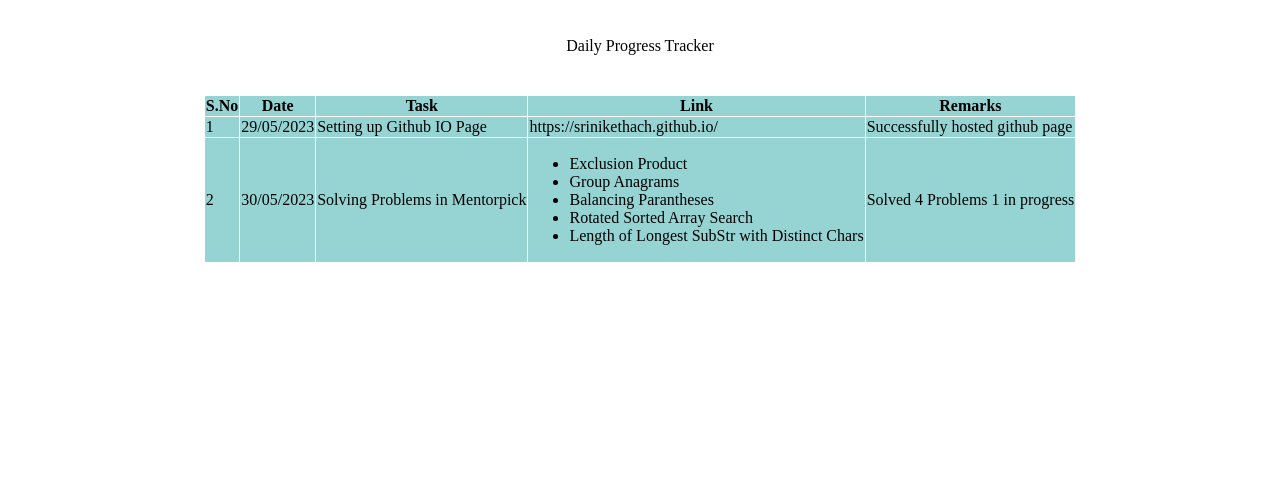
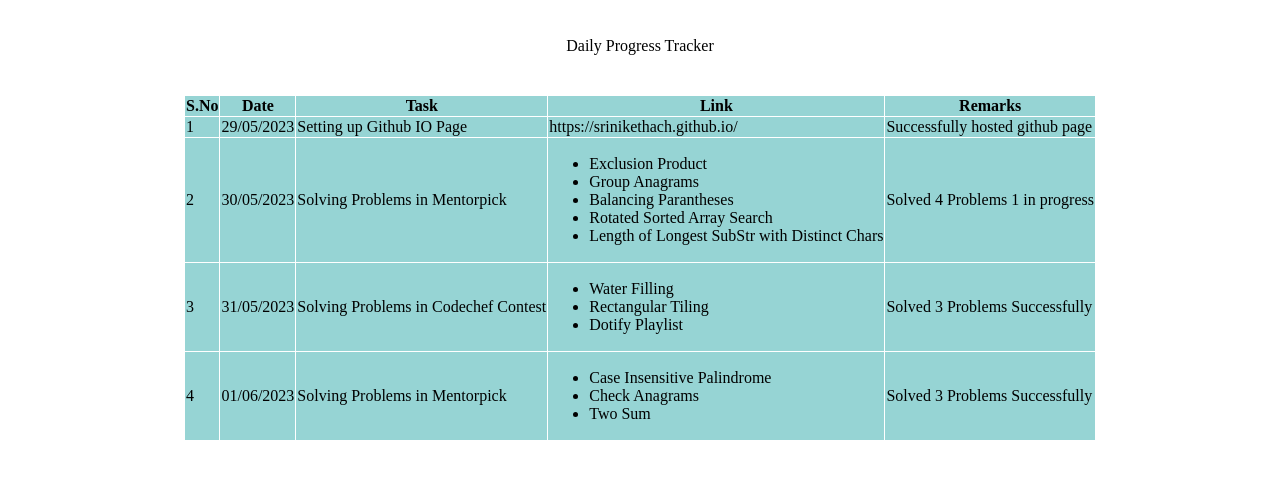
Before and after one commit to SrinikethaCh/SrinikethaCh.github.io, a plain HTML site: page index.html in a window 1280 px wide. Shown: the part 110-588 px from the top of the page. Drawn offline with Linux system fonts and the light colour scheme.

Commit message:
Updated June 1 Task

```diff
--- a/index.html
+++ b/index.html
@@ -39,6 +39,32 @@
             </ul></td>
             <td>Solved 4 Problems 1 in progress</td>
         </tr>
+        <tr>
+            <td>3</td>
+            <td>31/05/2023</td>
+            <td>Solving Problems in Codechef Contest</td>
+            <td>
+                <ul>
+                    <li>Water Filling</li>
+                    <li>Rectangular Tiling</li>
+                    <li>Dotify Playlist</li>
+                </ul>
+            </td>
+            <td>Solved 3 Problems Successfully</td>
+        </tr>
+        <tr>
+            <td>4</td>
+            <td>01/06/2023</td>
+            <td>Solving Problems in Mentorpick</td>
+            <td>
+                <ul>
+                    <li>Case Insensitive Palindrome</li>
+                    <li>Check Anagrams</li>
+                    <li>Two Sum</li>
+                </ul>
+            </td>
+            <td>Solved 3 Problems Successfully</td>
+        </tr>
     </table>
     <script src="script.js"></script>
 
```
